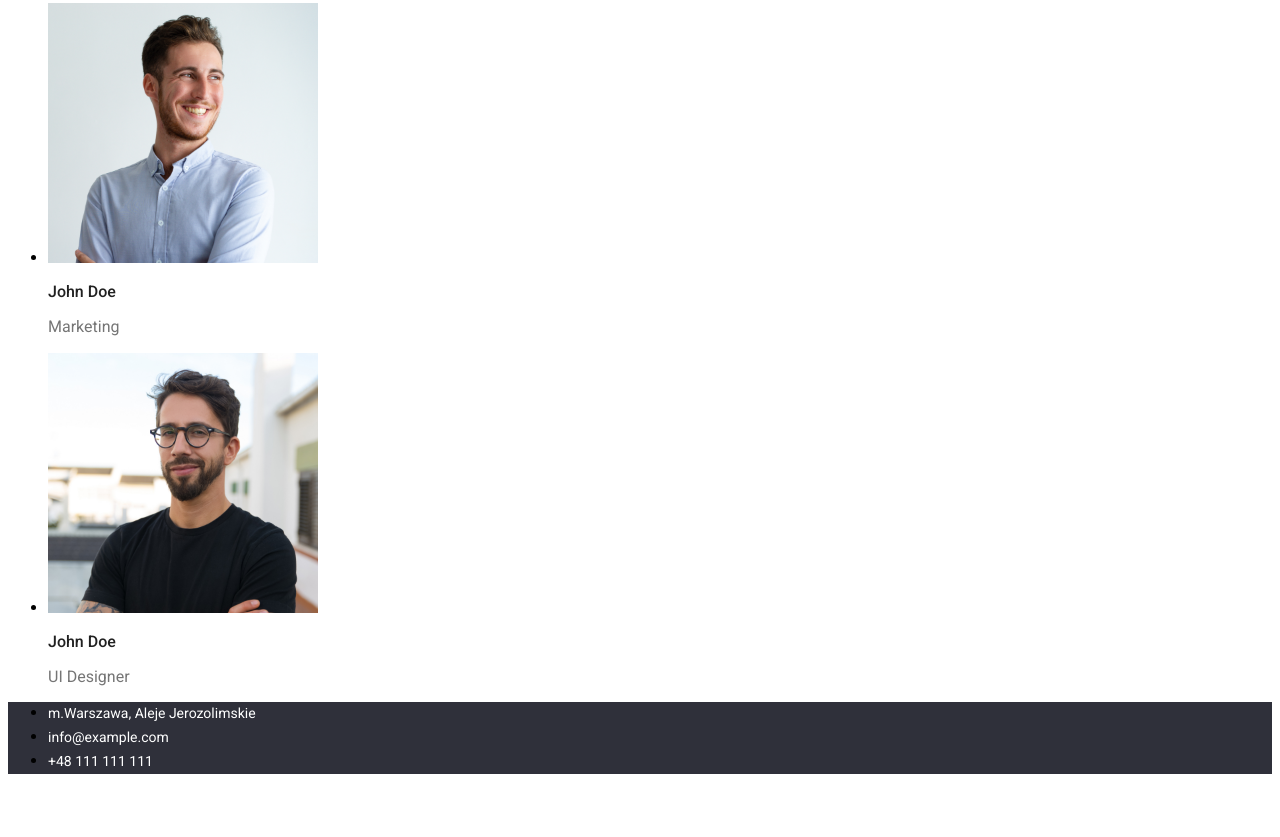
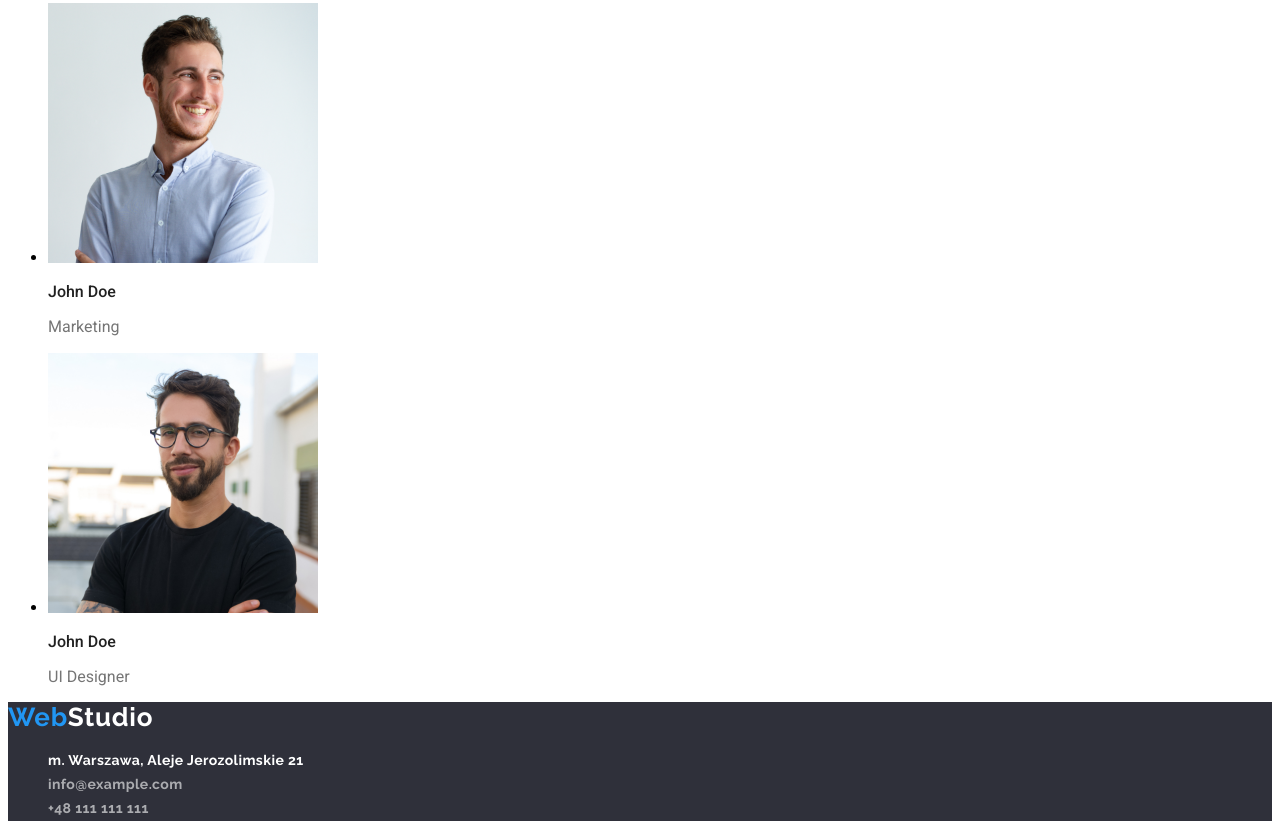
Before and after one commit to MagdalenaPopovych/goit-markup-hw-02, a plain HTML site: page index.html in a window 1280 px wide. Shown: the part 2321-3158 px from the top of the page. Before the commit the page ends 3111 px from the top, so only its background shows below. Drawn offline with Linux system fonts and the light colour scheme.

Commit message:
hw2 - corrected

```diff
--- a/css/style.css
+++ b/css/style.css
@@ -186,53 +186,80 @@ body{
 /*--=== FOOTER ===--*/
 
 .footer{
-    background-color: var(--footer-color)
+
+    background-color: var(--footer-color);
+
+
     }
-.footer-addres-link{
-    font-family: var(--secondary-font);
-    font-weight: 400;
-    font-style: normal;
+
+    .navigation__logo-down{
+
+    font-weight: bold;
+    font-size: 26px;
+    line-height: 1.192;
+    letter-spacing: 0.03em;
+    text-decoration: none;
+
+    color: var(--hover-color);
+
+    }
+    .navigation__logo-sec-down{
+
+    font-weight: bold;
+    font-size: 26px;
+    line-height: 1.192;
+
+
+    letter-spacing: 0.03em;
+    color: var(--white-color);
+    }
+
+    .address__list{
+        list-style-type: none;
+    }
+
+
+    .inmap__adress {
+
+        font-weight: normal;
+        font-size: 14px;
+        line-height: 1.714;
+        letter-spacing: 0.03em;
+        text-decoration: none;
+        color: var(--white-color);
+
+    }
+    .inmap__adress:hover{
+        color: var(--hover-color);
+    }
+
+    .email__down {
+
+        font-weight: normal;
         font-size: 14px;
         line-height: 1.714;
         text-decoration: none;
-    width: 246px;
-    height: 21px;
-    color: var(--white-color);
+        letter-spacing: 0.03em;
+        color: rgba(255, 255, 255, 0.6);
+
     }
+    .email__down:hover{
+        color: var(--hover-color);
+    }
+    .phone__number-down {
 
-.footer-mailto{
-    font-family: var(--secondary-font);
-    font-weight: 400;
-    font-style: normal;
+        font-weight: normal;
         font-size: 14px;
         line-height: 1.714;
         text-decoration: none;
-    width: 231px;
-    height: 21px;
-    color: var(--white-color);
+
+        letter-spacing: 0.03em;
+        color: rgba(255, 255, 255, 0.6);
     }
 
-.footer-phone-number{
-    font-family: var(--secondary-font);
-    font-weight: 400;
-    font-style: normal;
-    font-size: 14px;
-    line-height: 1.714;
-    text-decoration: none;
-    width: 231px;
-    height: 21px;
-    color: var(--white-color);
-}
-.footer-addres-link:hover{
+    .phone__number-down:hover{
         color: var(--hover-color);
     }
-.footer-mailto:hover{
-    color: var(--hover-color);
-}
-.footer-phone-number:hover{
-    color: var(--hover-color)
-}
-
 
 
 /*----=== PORTFOLIO ===----*/
--- a/index.html
+++ b/index.html
@@ -130,14 +130,19 @@
 
 
     <footer class="footer">
-        <a class="footer-logo" href="#"WebStudio></a>
-        <address class="footer-address">
-           <ul class="footer-list">
-            <li class="footer-list-item"><a class="footer-addres-link" href="#">m.Warszawa, Aleje Jerozolimskie</a>
-            <li class="footer-list-item"><a class="footer-mailto" href="mailto:info@example.com">info@example.com</a></li>
-            <li class="footer-list-item"><a class="footer-phone-number" href="tel:+48111111111">+48 111 111 111</a></li>
-           </ul>
-        </address>
+        <div class="container">
+            <a class="navigation__logo-down" href="index.html">Web<span class="navigation__logo-sec-down">Studio</span></a>
+            <address class="address">
+                <ul class="address__list">
+                    <li><a class="inmap__adress" href="https://goo.gl/maps/x3iuPh3qe1rizQfR7" target="_blank">m. Warszawa, Aleje
+                            Jerozolimskie 21</a></li>
+                    <li><a class="email__down" href="mailto:info@example.com">info@example.com</a></li>
+                    <li><a class="phone__number-down" href="tel:48111111111">+48 111 111 111</a></li>
+                </ul>
+            </address>
+
+        </div>
+
 
     </footer>
 
```
Also changed, not shown: portfolio.html (+15 -11 lines). Lines whose indentation alone changed are shown as unchanged.
